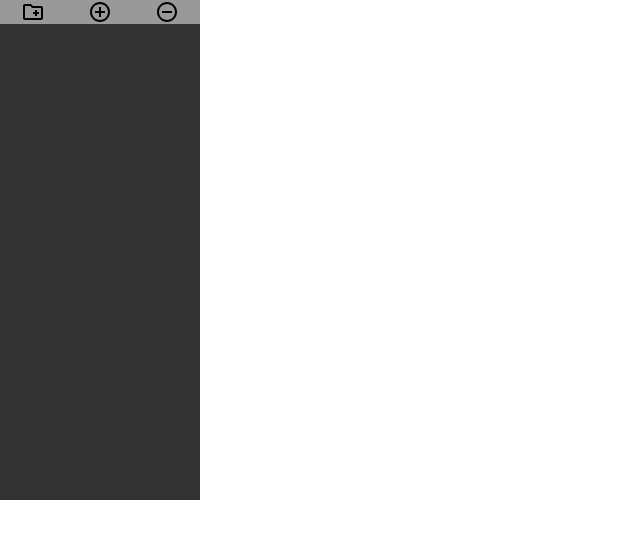
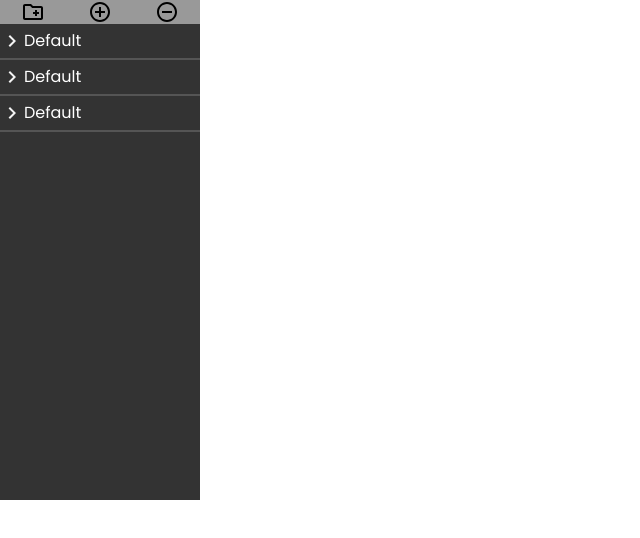
Before and after one commit to Tekdey/soundboard, a React (Create React App) app in the folder client/: page / in a window 1280 px wide. Shown: the top 538 px of the page, without its empty margins (0-640 px from the left). Built offline with nearby package versions, Linux system fonts and the light colour scheme.

Commit message:
📚 add folder items

```diff
--- a/client/src/components/soundboard/List/Folder/Folder.css
+++ b/client/src/components/soundboard/List/Folder/Folder.css
@@ -1,4 +1,4 @@
-.folder{
+.folder-header{
     color: white;
     padding: 5px 0;
     cursor: pointer;
@@ -7,9 +7,16 @@
     align-items: center;
     border-bottom: 2px solid #555;
 }
-.folder > input {
+.folder-header > input {
     background: #333;
     color: white;
     border: none;
     outline: none;
 }
+.folder-content{
+    border-bottom: 2px solid #555;
+}
+.folder-item{
+    color: white;
+    padding: 2px 0;
+}
--- a/client/src/components/soundboard/List/Folder/Folder.jsx
+++ b/client/src/components/soundboard/List/Folder/Folder.jsx
@@ -28,16 +28,32 @@ const Folder = ({data, id}) => {
 
     }, [uniqueData, lostFocus, folderData, id])
 
+    useEffect(() => {
+        if(uniqueData.activ){
+            console.log('activ');
+        }
+    }, [uniqueData.activ])
+
   return (
-        <div className="folder" onDoubleClick={() => setUniqueData({...uniqueData, rename: !uniqueData.rename})}>
-            <svg height="24px" viewBox="0 0 24 24" width="24px" fill="#f3f3f3"><path d="M0 0h24v24H0V0z" fill="none"/><path d="M10 6L8.59 7.41 13.17 12l-4.58 4.59L10 18l6-6-6-6z"/></svg>
+        <div className="folder">
+           <div className="folder-header" onClick={() => setUniqueData({...uniqueData, activ: !uniqueData.activ})}>
+            {uniqueData.activ ?
+                <svg xmlns="http://www.w3.org/2000/svg" height="24px" viewBox="0 0 24 24" width="24px" fill="#f3f3f3"><path d="M24 24H0V0h24v24z" fill="none" opacity=".87"/><path d="M16.59 8.59L12 13.17 7.41 8.59 6 10l6 6 6-6-1.41-1.41z"/></svg>
+                :
+                <svg height="24px" viewBox="0 0 24 24" width="24px" fill="#f3f3f3"><path d="M0 0h24v24H0V0z" fill="none"/><path d="M10 6L8.59 7.41 13.17 12l-4.58 4.59L10 18l6-6-6-6z"/></svg>}
+
             {uniqueData.rename ?
-            <input type="text"
-            autoFocus={true}
-            defaultValue={uniqueData.name}
-            onBlur={() => setLostFocus(true)}
-            onChange={(e) => setUniqueData({...uniqueData, name: e.target.value})} />
-            : uniqueData.name}
+                <input type="text"
+                autoFocus={true}
+                defaultValue={uniqueData.name}
+                onBlur={() => setLostFocus(true)}
+                onChange={(e) => setUniqueData({...uniqueData, name: e.target.value})} />
+                : <span onDoubleClick={() => setUniqueData({...uniqueData, rename: !uniqueData.rename})}>{uniqueData.name}</span>}
+            </div>
+            {uniqueData.activ && uniqueData.items.length > 0 &&
+            <ul className="folder-content">
+                {uniqueData?.items.map((item, index) => <li key={index} className="folder-item">{item}</li>)}
+            </ul>}
         </div>
   )
 };
--- a/client/src/components/soundboard/List/List.jsx
+++ b/client/src/components/soundboard/List/List.jsx
@@ -7,7 +7,7 @@ import CreateFolder from "./CreateFolder/CreateFolder";
 
 const List = () => {
   // const fakeBdd = [{id: 'Folder1', name: '', activ: false, rename: false}, {id: 'Folder2', name: '', activ: false, rename: false}, {id: 'Folder3', name: '', activ: false, rename: false}, {id: 'Folder4', name: '', activ: false, rename: false}, {id: 'Folder5', name: '', activ: false, rename: false}]
-  const [folderData, setFolderData] = useState([])
+  const [folderData, setFolderData] = useState([{id: 'Folder1', name: 'Default', items: ['item1', 'item2' ], activ: false, rename: false},{id: 'Folder1', name: 'Default', items: ['item1', 'item2', 'item3', 'item4', 'item5' ], activ: false, rename: false},{id: 'Folder1', name: 'Default', items: [ ], activ: false, rename: false}])
   const [folderCreate, setFolderCreate] = useState(false)
 
   useEffect(() => {
```
